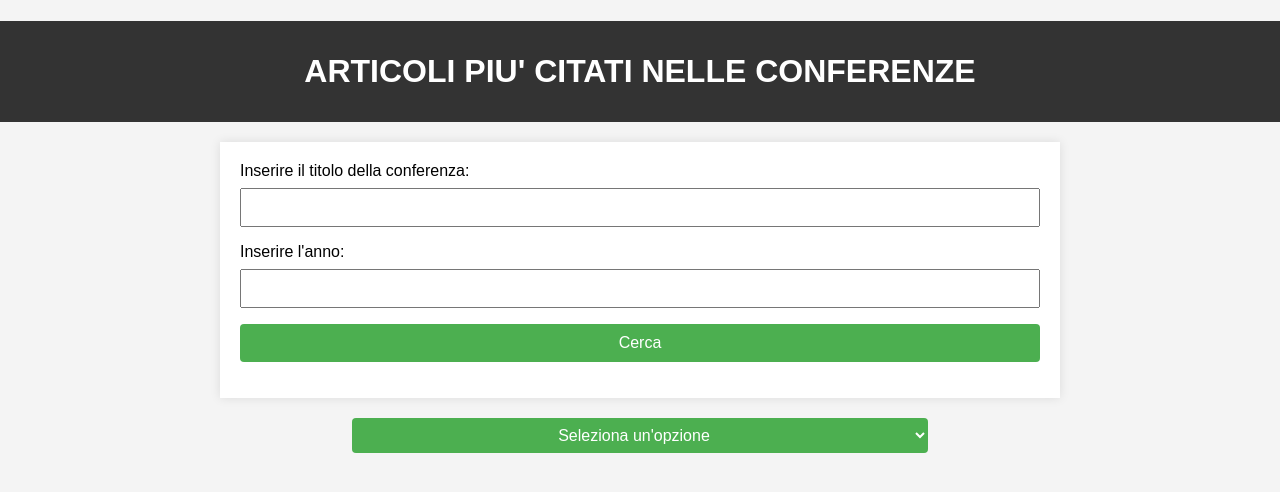
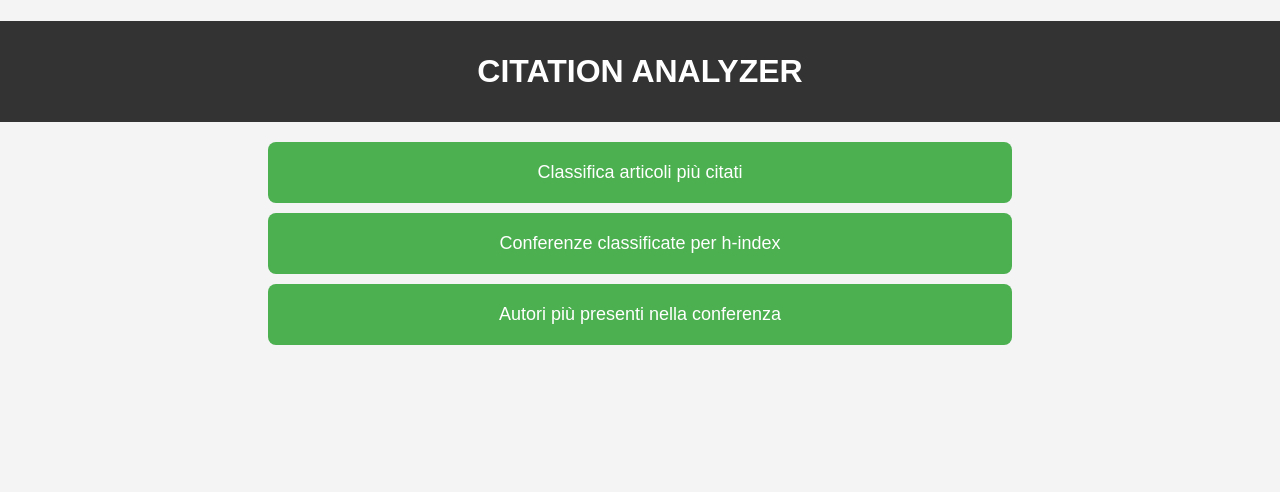
Before and after one commit to GianvincenzoConcia/CitationAnalyzer, a Flask app: page / in a window 1280 px wide. Shown: the top 492 px of the page. Run offline with Flask 3, Linux system fonts and the light colour scheme.

Commit message:
add buttons

```diff
--- a/main.py
+++ b/main.py
@@ -10,6 +10,7 @@ from selenium.webdriver.support import expected_conditions as EC
 app = Flask(__name__, template_folder='templates')
 
 SCOPUS_API_KEY = "ce1da58cc35b89014c26ff7de31cca85"
+
 
 # Inizializza un'istanza del driver Chrome con opzione headless
 def init_driver():
@@ -84,6 +85,7 @@ def get_article_data_list(block_elements):
     article_data_list.sort(reverse=True, key=lambda x: x[2])
     return article_data_list
 
+
 # Ottiene il numero di citazioni da Scopus per un determinato titolo dell'articolo.
 def get_citations(article_title):
     try:
@@ -103,19 +105,24 @@ def get_citations(article_title):
         return 0
 
 
-
 @app.route('/')
 def index():
     return render_template('interfaccia_web.html', result=None)
 
 
 # Pagina iniziale con il form di ricerca per la conferenza specifica
-@app.route('/search', methods=['POST'])
-def search():
-    if request.method == 'POST':
-        conference_title = request.form['conference_title']
-        conference_year = request.form['conference_year']
 
+@app.route('/search_classifica', methods=['GET'])
+def show_classifica():
+    return render_template('classifica.html', result=None)
+
+
+@app.route('/classifica', methods=['POST'])
+def handle_classifica():
+    conference_title = request.form.get('conference_title')
+    conference_year = request.form.get('conference_year')
+
+    if conference_title and conference_year:
         driver = init_driver()
 
         try:
@@ -133,10 +140,12 @@ def search():
                         article_titles = get_article_data_list(block_elements)
 
                         if article_titles is not None:
-                            return render_template('interfaccia_web.html', result=article_titles)
-            return redirect(url_for('index'))
+                            return render_template('classifica.html', result=article_titles)
         finally:
             driver.quit()
+
+    # Se qualcosa va storto o i dati del form sono mancanti, reindirizza alla pagina principale
+    return redirect(url_for('show_classifica'))
 
 
 # Avvio applicazione Flask usando il server web Waitress
--- a/templates/interfaccia_web.html
+++ b/templates/interfaccia_web.html
@@ -2,7 +2,7 @@
 <html lang="en">
 <head>
     <meta charset="UTF-8">
-    <title>Ricerca conferenza su DBLP</title>
+    <title>Citation Analyzer</title>
     <style>
         body {
             font-family: Arial, sans-serif;
@@ -19,86 +19,31 @@
             margin-bottom: 0;
         }
 
-        form {
-            max-width: 800px;
-            margin: 20px auto;
-            background-color: white;
-            padding: 20px;
-            box-shadow: 0 0 10px rgba(0, 0, 0, 0.1);
+        #buttons-container {
+            text-align: center;
+            margin: 20px;
         }
 
-        label {
+        button {
             display: block;
-            margin-bottom: 8px;
+            width: 60%;
+            background-color: #4caf50;
+            color: white;
+            padding: 20px;
+            font-size: 18px;
+            cursor: pointer;
+            border: none;
+            border-radius: 8px;
+            margin: 10px auto;
+            transition: background-color 0.3s ease;
         }
 
-        input {
-            width: 100%;
-            padding: 10px;
-            margin-bottom: 16px;
-            box-sizing: border-box;
-        }
-
-        input[type="submit"] {
-            background-color: #4caf50;
-            color: white;
-            padding: 10px 20px;
-            font-size: 16px;
-            cursor: pointer;
-            border: none;
-            border-radius: 4px;
-        }
-
-        input[type="submit"]:hover {
+        button:hover {
             background-color: #45a049;
         }
-
-        .select-container {
-            text-align: center;
-        }
+    </style>
 
 
-        select {
-            width: 45%;
-            padding: 8px;
-            box-sizing: border-box;
-            background-color: #4caf50;
-            color: white;
-            font-size: 16px;
-            cursor: pointer;
-            border: none;
-            border-radius: 4px;
-            display: block;
-            margin: auto;
-            text-align-last: center;
-        }
-
-        select:hover {
-            background-color: #45a049;
-        }
-
-        #classifica-container {
-            max-width: 800px;
-            margin: 20px auto;
-            background-color: white;
-            padding: 20px;
-            box-shadow: 0 0 10px rgba(0, 0, 0, 0.1);
-        }
-
-        h2 {
-            color: #333;
-        }
-
-        ul {
-            list-style-type: none;
-            padding: 0;
-        }
-
-        li {
-            margin-bottom: 8px;
-            border-bottom: 1px solid #ccc;
-            padding-bottom: 8px;
-        }
     </style>
 
     <script src="https://cdn.jsdelivr.net/npm/chart.js"></script>
@@ -107,149 +52,35 @@
 
 </head>
 
-<body>
-<h1>ARTICOLI PIU' CITATI NELLE CONFERENZE</h1>
+    <body>
+    <h1>CITATION ANALYZER</h1>
 
-<div id="input-container">
-    <form action="/search" method="post">
-        <label for="conference_title">Inserire il titolo della conferenza:</label>
-        <input type="text" name="conference_title" required>
+    <div id="buttons-container" style="text-align: center; margin: 20px;">
+        <button onclick="showClassifica()">Classifica articoli più citati</button>
+        <button onclick="showHIndex()">Conferenze classificate per h-index</button>
+        <button onclick="showAuthors()">Autori più presenti nella conferenza</button>
+    </div>
 
-        <label for="conference_year">Inserire l'anno:</label>
-        <input type="text" name="conference_year" required>
+    <script>
+        function showClassifica() {
+            window.location.href = "/search_classifica";
+        }
 
-        <input type="submit" value="Cerca">
-    </form>
-</div>
+        function showHIndex() {
+            // Logic per mostrare la pagina delle conferenze classificate per h-index
+            // Puoi aggiungere ulteriori funzionalità o reindirizzamenti qui
+            alert("Questa funzionalità non è ancora implementata.");
+        }
 
-<div class="select-container">
-    <select id="selectOption" onchange="showOption()">
-        <option value="seleziona" selected>Seleziona un'opzione</option>
-        <option value="classifica">Classifica</option>
-        <option value="grafico">Grafico</option>
-    </select>
-</div>
+        function showAuthors() {
+            // Logic per mostrare la pagina degli autori più presenti nella conferenza
+            // Puoi aggiungere ulteriori funzionalità o reindirizzamenti qui
+            alert("Questa funzionalità non è ancora implementata.");
+        }
 
-{% with messages = get_flashed_messages(with_categories=true) %}
-  {% if messages %}
-    <div style="text-align: center; color: red;">
-        <ul>
-          {% for category, message in messages %}
-            <li class="{{ category }}">{{ message }}</li>
-          {% endfor %}
-        </ul>
-    </div>
-  {% endif %}
-{% endwith %}
+        // ... Rimanente del tuo codice JavaScript rimane invariato ...
+    </script>
 
-<div id="classifica-container" style="display: none;">
-    {% if result %}
-    <ul style="padding-left: 0;">
-        <li style="display: flex; align-items: baseline;">
-            <div style="flex: 1; border-right: 1px solid #ccc; padding-right: 10px;">
-                <strong>Risultati</strong>
-            </div>
-            <div style="flex: 1; text-align: right;">
-                <strong>Citazioni</strong>
-            </div>
-        </li>
-
-        {% for title, author, citations in result %}
-        <li style="display: flex; align-items: baseline;">
-            <div style="flex: 1; border-right: 1px solid #ccc; padding-right: 10px;">
-                <strong>Titolo: </strong> {{ title }}<br>
-                <strong>Autore/i: </strong> {{ author|join(", ") }}<br>
-            </div>
-            <div style="flex: 1; text-align: right;">
-                {{ citations }}<br>
-            </div>
-        </li>
-        {% endfor %}
-    </ul>
-    {% endif %}
-
-
-</div>
-
-<!-- Contenuto del "Grafico" -->
-<div id="grafico-container" style="display: none;">
-    <canvas id="grafico"></canvas>
-</div>
-
-
-<script>
-
-    function showOption() {
-        var selectElement = document.getElementById("selectOption");
-        var classificaContainer = document.getElementById("classifica-container");
-        var graficoContainer = document.getElementById("grafico-container");
-
-        if (selectElement.value === "classifica") {
-            classificaContainer.style.display = "block";
-            graficoContainer.style.display = "none";
-        } else if (selectElement.value === "grafico") {
-            classificaContainer.style.display = "none";
-            graficoContainer.style.display = "block";
-            visualizzaGrafico();
-        }
-    }
-
-    function visualizzaGrafico() {
-        var datiArticoli = {{ result|tojson | safe }};
-
-        // Mostra il canvas del grafico
-        var canvas = document.getElementById("grafico");
-        canvas.style.display = "block";
-
-        // Imposta le dimensioni desiderate del canvas
-        canvas.width = 200; // Imposta la larghezza desiderata
-        canvas.height = 100; // Imposta l'altezza desiderata
-
-        // Crea il grafico a barre
-        var ctx = canvas.getContext("2d");
-        new Chart(ctx, {
-            type: "bar",
-            data: {
-                labels: datiArticoli.map(function (articolo) {
-                    return articolo[0]; // Titolo dell'articolo
-                }),
-                datasets: [{
-                    label: "Numero di citazioni",
-                    data: datiArticoli.map(function (articolo) {
-                        return articolo[2]; // Numero di citazioni
-                    }),
-                    backgroundColor: "#000000",
-                    borderColor: "#000000",
-                    borderWidth: 1
-                }]
-            },
-            options: {
-                scales: {
-                    x: {
-                        display: false
-                    },
-                    y: {
-                        beginAtZero: true
-                    }
-                },
-                layout: {
-                    padding: {
-                        left: 10,
-                        right: 10,
-                        top: 0,
-                        bottom: 0
-                    }
-                },
-                plugins: {
-                    legend: {
-                        display: true,
-                        position: 'top'
-                    }
-                }
-            }
-        });
-    }
-</script>
 
 </body>
 </html>
```
Also changed, not shown: templates/classifica.html (added, +255 -0 lines).
